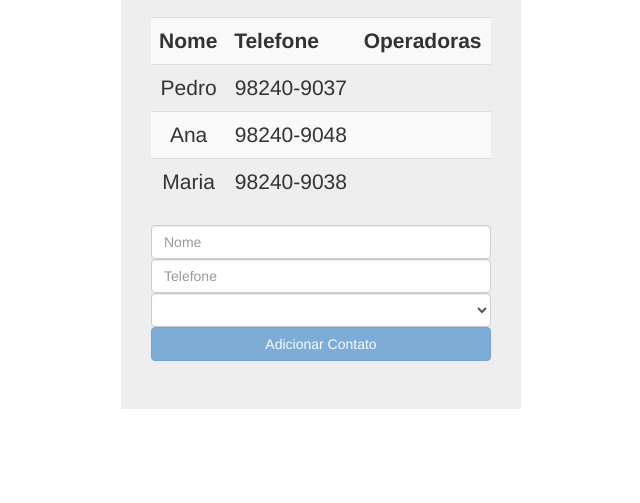
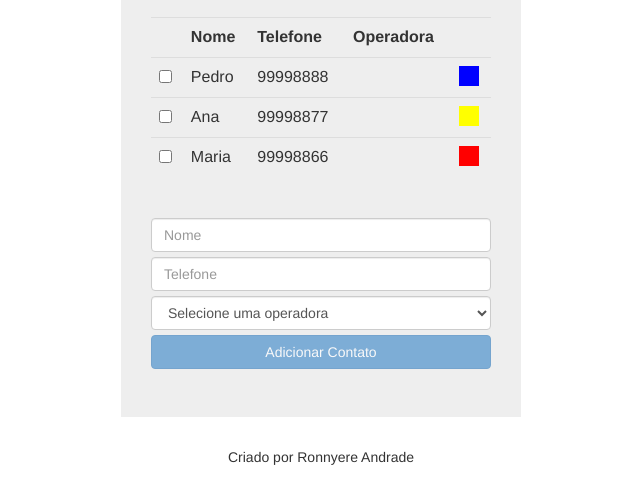
Before and after one commit to Ronnyere/ListPhone, a plain HTML site: page index.html in a window 1280 px wide. Shown: the part 117-620 px from the top of the page, without its empty margins (319-959 px from the left). Drawn offline with Linux system fonts and the light colour scheme.

Commit message:
usando ng-show ng-if ng-hide apra ucultar o botão de apagar

```diff
--- /dev/null
+++ b/footer.html
@@ -0,0 +1,3 @@
+<div style="text-align: center;">
+	Criado por Ronnyere Andrade
+</div>
--- a/index.html
+++ b/index.html
@@ -1,85 +1,90 @@
-<!DOCTYPE html>
 <html ng-app="listaTelefonica">
 <head>
 	<title>Lista Telefonica</title>
-
 	<link rel="stylesheet" type="text/css" href="lib/bootstrap/bootstrap.css">
-
 	<style>
-		.jumbotron{
+		.jumbotron {
 			width: 400px;
 			text-align: center;
 			margin-top: 20px;
 			margin-left: auto;
 			margin-right: auto;
 		}
-
 		.table {
 			margin-top: 20px;
 		}
-
+		.form-control {
+			margin-bottom: 5px;
+		}
+		.selecionado {
+			background-color: #81DAF5;
+		}
+		.negrito {
+			font-weight: bold;
+		}
 	</style>
-
 	<script src="lib/angular/angular.js"></script>
-
 	<script>
-		angular.module("listaTelefonica", []); // criando modulo
-		angular.module("listaTelefonica").controller("listaTelefonicaCtrl", function($scope){
-
-           $scope.app ="Lista Telefonica";
+		angular.module("listaTelefonica", []);
+		angular.module("listaTelefonica").controller("listaTelefonicaCtrl", function ($scope) {
+			$scope.app = "Lista Telefonica";
 			$scope.contatos = [
-
-            {nome: "Pedro" , telefone: "98240-9037"},
-            {nome: "Ana" , telefone: "98240-9048"},
-            {nome: "Maria" , telefone: "98240-9038"}
-
+				{nome: "Pedro", telefone: "99998888", cor: "blue"},
+				{nome: "Ana", telefone: "99998877", cor: "yellow"},
+				{nome: "Maria", telefone: "99998866", cor: "red"}
 			];
-
-           $scope.adicionarContato = function (contato){
-
+			$scope.operadoras = [
+				{nome: "Oi", codigo: 14, categoria: "Celular"},
+				{nome: "Vivo", codigo: 15, categoria: "Celular"},
+				{nome: "Tim", codigo: 41, categoria: "Celular"},
+				{nome: "GVT", codigo: 25, categoria: "Fixo"},
+				{nome: "Embratel", codigo: 21, categoria: "Fixo"}
+			];
+			$scope.adicionarContato = function (contato) {
 				$scope.contatos.push(angular.copy(contato));
 				delete $scope.contato;
 			};
-
-           $scope.operadoras = [
-
-            {nome: "Oi" , codigo: "14"},
-            {nome: "Vivo" , codigo: "15"},
-            {nome: "Tim" , codigo: "41"}
-
-           ];
-
-		}); // localizando controller
-
+			$scope.apagarContatos = function (contatos) {
+				$scope.contatos = contatos.filter(function (contato) {
+					if (!contato.selecionado) return contato;
+				});
+			};
+			$scope.isContatoSelecionado = function (contatos) {
+				return contatos.some(function (contato) {
+					return contato.selecionado;
+				});
+			};
+		});
 	</script>
 </head>
 <body ng-controller="listaTelefonicaCtrl">
 	<div class="jumbotron">
-	<!--<h4 ng-bind="app"></h4>-->
 		<h3>{{app}}</h3>
-
-	<table class="table table-striped">
+		<table ng-show="contatos.length > 0" class="table">
 			<tr>
+				<th></th>
 				<th>Nome</th>
 				<th>Telefone</th>
-			<th>Operadoras</th>
+				<th>Operadora</th>
+				<th></th>
 			</tr>
-		<tr ng-repeat="contato in contatos">
-
+			<tr ng-class="{'selecionado negrito': contato.selecionado}" ng-repeat="contato in contatos">
+				<td><input type="checkbox" ng-model="contato.selecionado"/></td>
 				<td>{{contato.nome}}</td>
 				<td>{{contato.telefone}}</td>
 				<td>{{contato.operadora.nome}}</td>
-
+				<td><div style="width: 20px; height: 20px;" ng-style="{'background-color': contato.cor}"></div></td>
 			</tr>
 		</table>
-
-
-	<input class="form-control" type="text" ng-model="contato.nome" placeholder="Nome" />
-	<input class="form-control" type="text" ng-model="contato.telefone" placeholder="Telefone" />
-    <select class="form-control" ng-model="contato.operadora" ng-options="operadora.nome  for operadora in operadoras"></select>
-
+		<hr/>
+		<input class="form-control" type="text" ng-model="contato.nome" placeholder="Nome"/>
+		<input class="form-control" type="text" ng-model="contato.telefone" placeholder="Telefone"/>
+		<select class="form-control" ng-model="contato.operadora" ng-options="operadora.nome for operadora in operadoras">
+			<option value="">Selecione uma operadora</option>
+		</select>
 		<button class="btn btn-primary btn-block" ng-click="adicionarContato(contato)" ng-disabled="!contato.nome || !contato.telefone">Adicionar Contato</button>
-
+		<button class="btn btn-danger btn-block" ng-click="apagarContatos(contatos)" ng-if="isContatoSelecionado(contatos)">Apagar Contatos</button>
 	</div>
+	<div ng-include="'footer.html'"></div>
 </body>
 </html>
```
Lines whose indentation alone changed are shown as unchanged.
